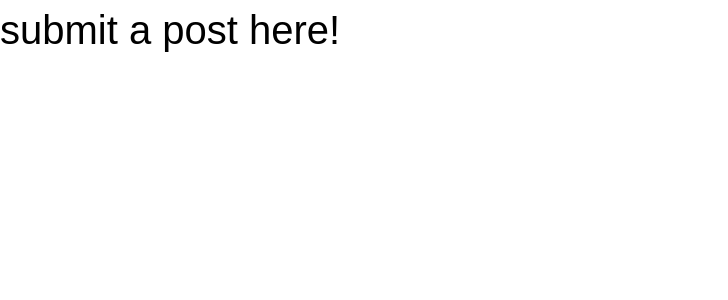
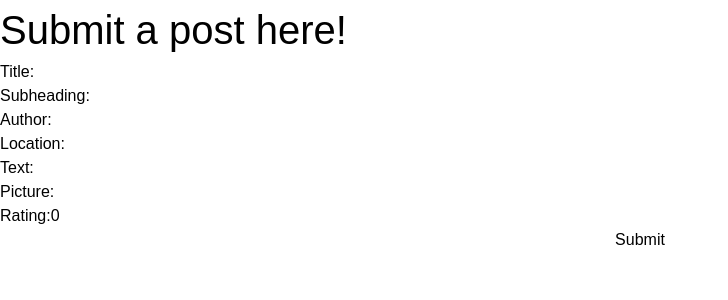
Before and after one commit to sydneyhopp/bloggywoggyfront, a Next.js app: page /submit_entry in a window 1280 px wide. Shown: the top 300 px of the page, without its empty margins (0-728 px from the left). Built offline with nearby package versions, Linux system fonts and the light colour scheme.

Commit message:
added a form and posted to database

```diff
--- a/pages/latest.tsx
+++ b/pages/latest.tsx
@@ -58,7 +58,9 @@ export default function Latest() {
                             author = {post.author}
                             date = {post.date}
                             text = {post.text}
-                            subheading= {post.subheading}                            />
+                            subheading= {post.subheading}
+                            rating = {post.rating}
+                            pictures = {post.pictures}                        />
                         </li>
                     ))
                 ) : (
--- a/pages/submit_entry.tsx
+++ b/pages/submit_entry.tsx
@@ -1,11 +1,152 @@
-import React from "react";
+import React, { useState } from "react";
+import axios from "axios";
+import { API_URL, FormData } from "@/utils/constants";
 
-export default function About() {
+
+const axiosInstance = axios.create({
+    baseURL: API_URL,
+    headers: {
+      "Content-Type": "application/json",
+    },
+  });
+
+// helper function to actually call the post command
+export async function submitPost(postData: FormData) {
+try {
+    const response = await axiosInstance.post("/posts", postData);
+    return response.data;
+} catch (error) {
+    console.error("Error submitting post:", error);
+    throw error;
+}
+}
+
+
+
+export default function FillPostForm() {
+    const [formData, setFormData] = useState<FormData>({
+        location: '',
+        rating: 0,
+        title: '',
+        subheading: '',
+        author: '',
+        text: '',
+        pictures: '',
+    })
+
+    const handleChange = (e : React.ChangeEvent<HTMLInputElement>) => {
+        const { name, value } = e.target;
+        setFormData((prev) => ({...prev,
+                                [name]: value}));
+    }
+
+
+    const handleSubmit = async (e : React.FormEvent<HTMLFormElement>) => {
+        // prevents from automatically loading to backend
+        e.preventDefault();
+
+        try {
+            const result = await submitPost(formData);
+            alert("Post submitted successfully!");
+            // reset form data to default values
+            setFormData({
+                location: '',
+                rating: 0,
+                title: '',
+                subheading: '',
+                author: '',
+                text: '',
+                pictures: '',
+              });
+
+          } catch (error) {
+            console.error('Error:', error);
+            alert('Error submitting post');
+          }
+    }
+
+
 
     return (
 
-        <div>
-            <h1>submit a post here!</h1>
+        <div className="flex mb-4 flex-col">
+            <h1>Submit a post here!</h1>
+            <form className="flex mb-4 flex-col" onSubmit={handleSubmit}>
+                <label>
+                    Title:
+                    <input
+                    type="text"
+                    name="title"
+                    value={formData.title}
+                    onChange={handleChange}
+                    />
+                </label>
+
+                <label>
+                    Subheading:
+                    <input
+                    type="text"
+                    name="subheading"
+                    value={formData.subheading}
+                    onChange={handleChange}
+                    />
+                </label>
+
+                <label>
+                    Author:
+                    <input
+                    type="text"
+                    name="author"
+                    value={formData.author}
+                    onChange={handleChange}
+                    />
+                </label>
+
+                <label>
+                    Location:
+                    <input
+                    type="text"
+                    name="location"
+                    value={formData.location}
+                    onChange={handleChange}
+                    />
+                </label>
+
+                <label>
+                    Text:
+                    <input
+                    type="text"
+                    name="text"
+                    value={formData.text}
+                    onChange={handleChange}
+                    />
+                </label>
+
+
+                <label>
+                    Picture:
+                    <input
+                    type="text"
+                    name="picture"
+                    value={formData.pictures}
+                    onChange={handleChange}
+                    />
+                </label>
+
+                <label>
+                    Rating:
+                    <input
+                    type="text"
+                    name="rating"
+                    value={formData.rating}
+                    onChange={handleChange}
+                    />
+                </label>
+
+
+                <button type="submit">Submit</button>
+
+            </form>
         </div>
 
     )
```
Also changed, not shown: utils/constants.tsx (+12 -0 lines).
